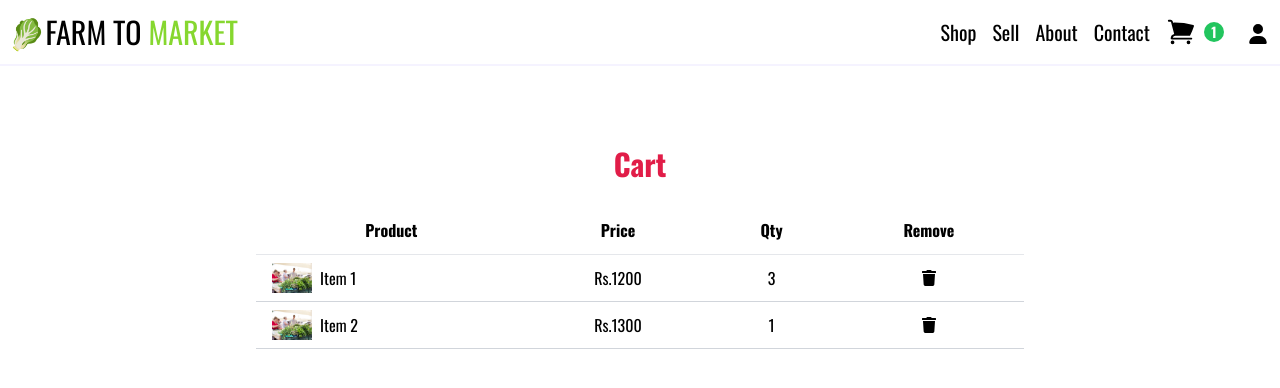
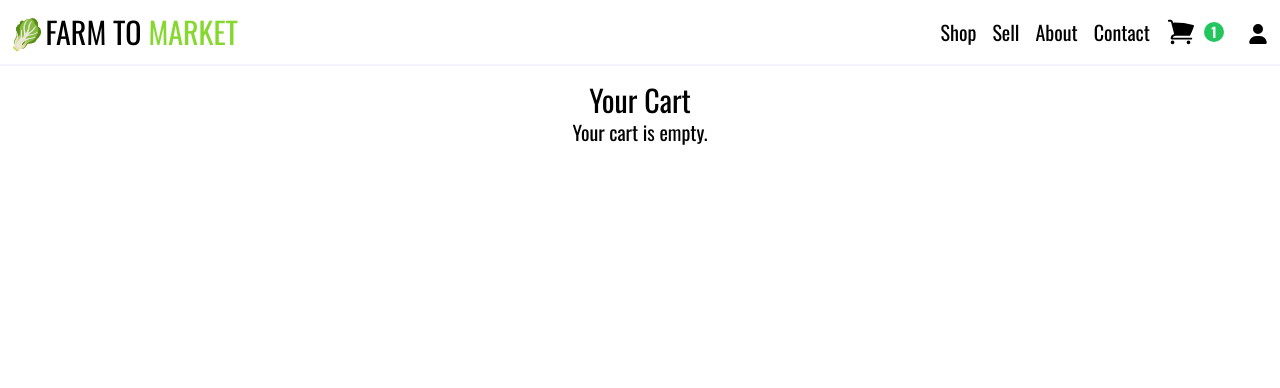
Before and after one commit to LasaX1999/app_farm, a Next.js app: page /cart in a window 1280 px wide. Shown: the top 388 px of the page. Built offline with nearby package versions, Linux system fonts and the light colour scheme.

Commit message:
build cart page for shop cart item showing

```diff
--- a/app/cart/page.tsx
+++ b/app/cart/page.tsx
@@ -1,15 +1,42 @@
-'use client'
-import React from 'react'
-import Header from '../components/Header'
-import Cart from '../components/Cart'
+// pages/cart.tsx
+'use client';
+import { useCart } from '@/app/context/CartContext';
+import Header from '@/app/components/Header';
+import Image from 'next/image';
 
-function page() {
+export default function Cart() {
+  const { cart } = useCart();
+
   return (
     <div>
-        <Header/>
-        <Cart/>
+      <Header />
+      <h1 className='text-3xl text-center pt-4'>Your Cart</h1>
+      <div className='flex flex-wrap items-center justify-center'>
+        {cart.length === 0 ? (
+          <p className='text-xl'>Your cart is empty.</p>
+        ) : (
+          cart.map((product) => (
+            <div key={product._id} className='m-5 border border-gray-300 p-4 rounded-lg max-w-xs'>
+              {product.imageUrl && (
+                <div className='relative w-full h-48'>
+                  <Image
+                    src={product.imageUrl}
+                    alt={product.title}
+                    layout='fill'
+                    objectFit='cover'
+                    className='rounded-lg'
+                  />
+                </div>
+              )}
+              <div className='flex flex-col text-center justify-center items-center border-t-2 border-green-400 mt-2 pt-2'>
+                <h2 className='text-xl font-semibold'>{product.title}</h2>
+                <p className='text-lg font-medium'>{product.price}</p>
+                <p className='text-sm text-gray-600'>{product.description}</p>
+              </div>
+            </div>
+          ))
+        )}
+      </div>
     </div>
-  )
+  );
 }
-
-export default page
```
